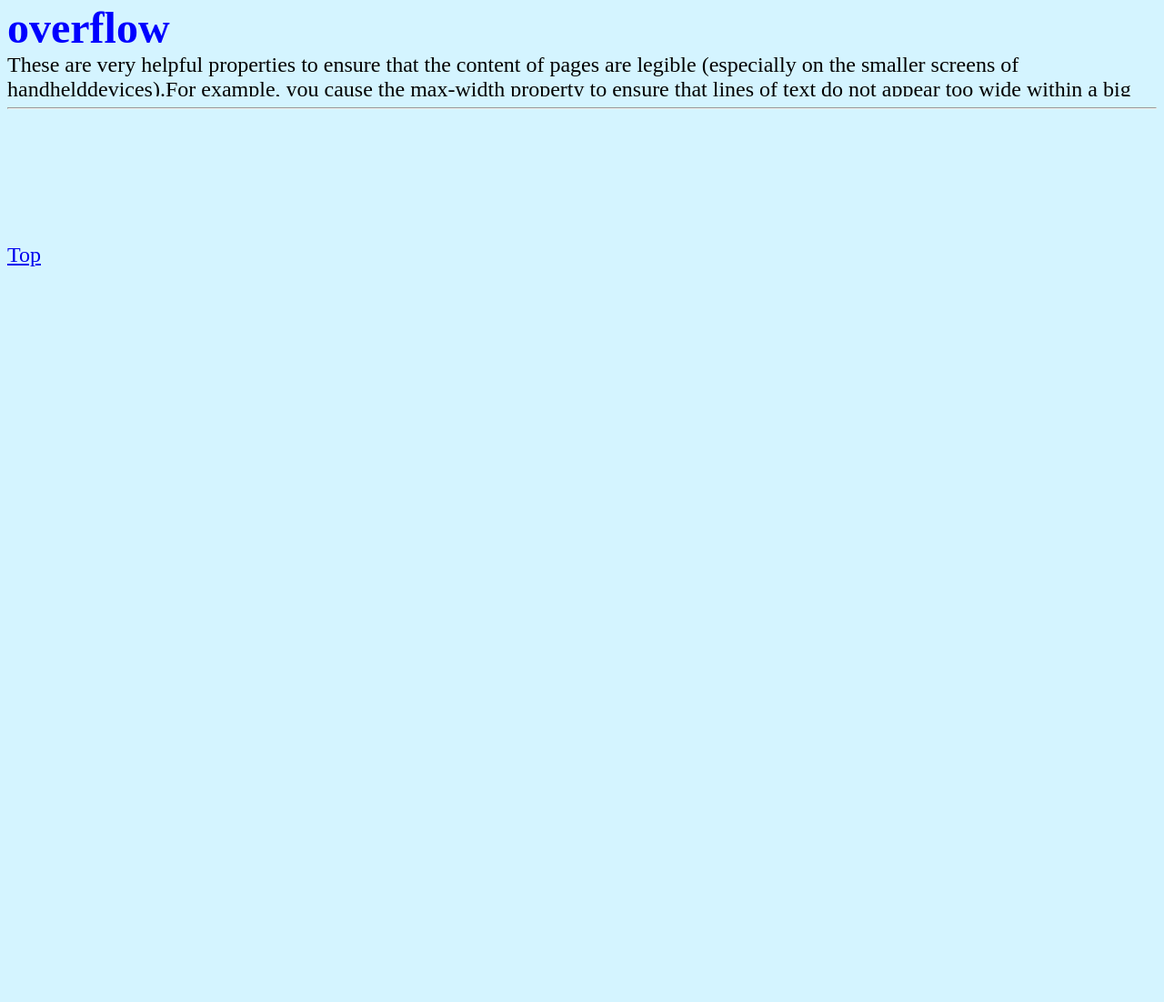
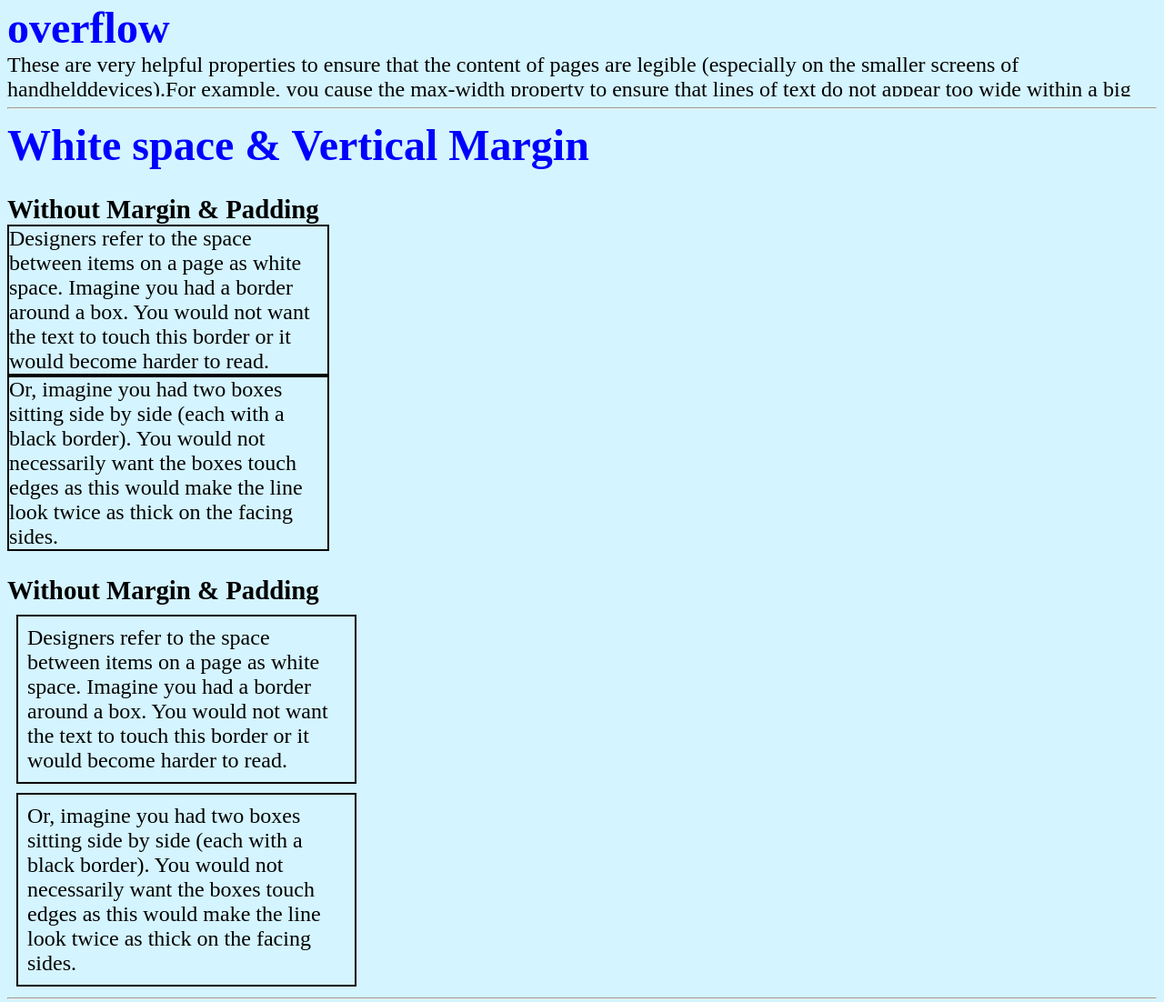
Before and after one commit to ahadwakeel/CSS3-Chapter, a plain HTML site: page index.html in a window 1280 px wide. Shown: the part 5454-6556 px from the top of the page at 91% size. Before the commit the page ends 5756 px from the top, so only its background shows below. Drawn offline with Linux system fonts and the light colour scheme.

Commit message:
add new features

```diff
--- a/index.html
+++ b/index.html
@@ -163,6 +163,25 @@
         ensure that lines of text do not appear too wide within a big browser window and you can use the min-width
         property to make sure that they do not appear too narrow.
     </div><hr>
+    <div class="aa">White space & Vertical Margin</div><br>
+    <div class="bold">Without Margin & Padding</div>
+    <div class="with">
+        Designers refer to the space between items on a page as white space. Imagine you had a border around a box. You
+        would not want the text to touch this border or it would become harder to read.
+    </div>
+    <div class="woth">
+        Or, imagine you had two boxes  sitting side by side (each with  a black border). You would not
+        necessarily want the boxes touch edges as this would make the line look twice as thick on the facing sides.
+    </div><br>
+    <div class="bold">Without Margin & Padding</div>
+    <div class="within">
+        Designers refer to the space between items on a page as white space. Imagine you had a border around a box. You
+        would not want the text to touch this border or it would become harder to read.
+    </div>
+    <div class="wothin">
+        Or, imagine you had two boxes  sitting side by side (each with  a black border). You would not
+        necessarily want the boxes touch edges as this would make the line look twice as thick on the facing sides.
+    </div><hr>
 
 
 
--- a/style.css
+++ b/style.css
@@ -210,3 +210,28 @@ a:active {
     max-height: 2em;
     overflow-y: scroll;
 }
+.bold {
+    font-size: 1.2em;
+    font-weight: 700;
+
+}
+.with {
+    width: 350px;
+    border: 2px solid black;
+}
+.woth {
+    width: 350px;
+    border: 2px solid black;
+}
+.within {
+    padding: 10px;
+    margin: 10px;
+    width: 350px;
+    border: 2px solid black;
+}
+.wothin {
+    padding: 10px;
+    margin: 10px;
+    width: 350px;
+    border: 2px solid black;
+}
```
